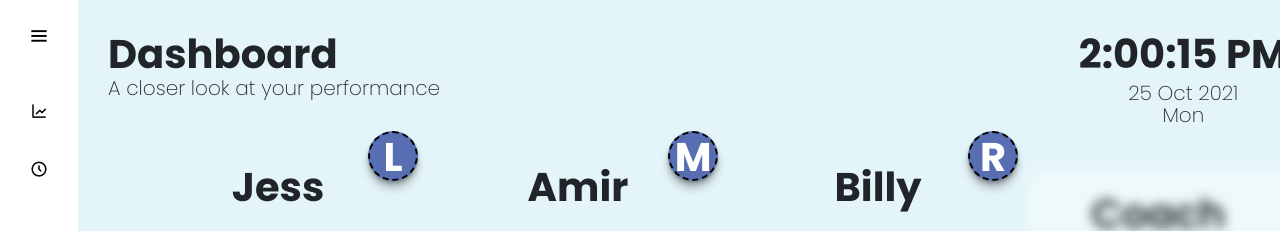
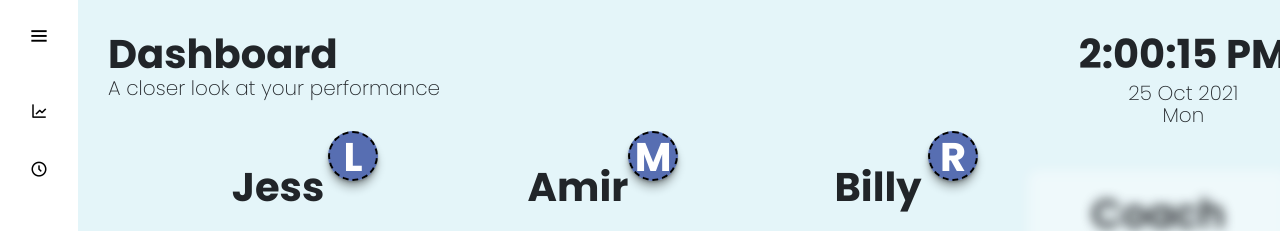
Before and after one commit to Alex-Teo/CG4002-B01-Dance-Dance-Resolution, a React (Create React App) app in the folder Dashboard/Frontend/: page /dashboard in a window 1280 px wide. Shown: the top 231 px of the page. Built offline with nearby package versions, Linux system fonts and the light colour scheme; no server answers.

Commit message:
Pos label styling changes

```diff
--- a/Dashboard/Frontend/src/components/UserCard.css
+++ b/Dashboard/Frontend/src/components/UserCard.css
@@ -93,7 +93,7 @@
   height: 50px;
   width: 50px;
   border-radius: 50%;
-  transform: translateY(-80px) translateX(220px);
+  transform: translateY(-80px) translateX(180px);
   font-weight: 800;
   font-size: 40px;
   box-shadow: 0 1px 1px rgba(0, 0, 0, 0.08), 0 2px 2px rgba(0, 0, 0, 0.12),
```
